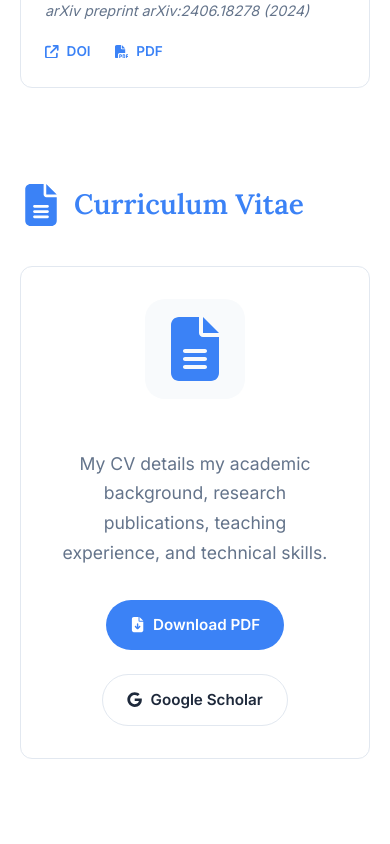
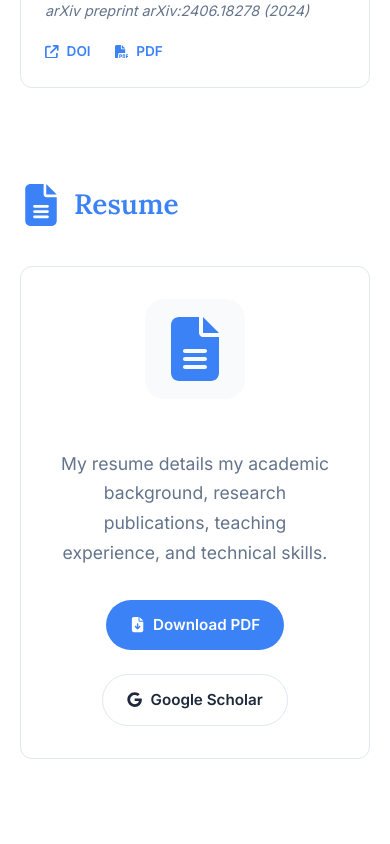
Before and after one commit to umesh-21/umeshkashyap, a React (Create React App) app: page / in a window 390 px wide. Shown: the part 9780-10624 px from the top of the page. Built offline with nearby package versions, Linux system fonts and the light colour scheme; the HTML template or start-up script is replaced by a standard one.

Commit message:
update resume

```diff
--- a/src/App.js
+++ b/src/App.js
@@ -7,7 +7,7 @@ import Achievements from './components/Achievements';
 import Research from './components/Research';
 import Skills from './components/Skills';
 import Publications from './components/Publications';
-import CV from './components/CV';
+import Resume from './components/Resume';
 import Footer from './components/Footer';
 
 function App() {
@@ -46,7 +46,7 @@ function App() {
         <Achievements />
         <Skills />
         <Publications />
-        <CV />
+        <Resume />
       </main>
       <Footer />
     </div>
--- a/src/components/CV.js
+++ /dev/null
@@ -1,31 +0,0 @@
-import React from 'react';
-import { FaFileLines, FaFileArrowDown, FaGoogle } from 'react-icons/fa6';
-import './CV.css';
-
-function CV() {
-  return (
-    <section id="cv">
-      <h2><FaFileLines /> Curriculum Vitae</h2>
-      <div className="cv-container">
-        <div className="cv-icon-box">
-          <FaFileLines />
-        </div>
-        <div className="cv-info">
-          <p className="cv-text">
-            My CV details my academic background, research publications, teaching experience, and technical skills.
-          </p>
-          <div className="cv-actions">
-            <a className="btn btn-primary" href="#" aria-label="Download CV PDF">
-              <FaFileArrowDown /> Download PDF
-            </a>
-            <a className="btn btn-outline" href="https://scholar.google.com/citations?user=pragXJsAAAAJ&hl=en" target="_blank" rel="noopener noreferrer">
-              <FaGoogle /> Google Scholar
-            </a>
-          </div>
-        </div>
-      </div>
-    </section>
-  );
-}
-
-export default CV;
--- a/src/components/Navbar.js
+++ b/src/components/Navbar.js
@@ -12,7 +12,7 @@ function Navbar({ isDarkMode, toggleDarkMode }) {
     { id: 'achievements', label: 'Achievements' },
     { id: 'skills', label: 'Skills' },
     { id: 'publications', label: 'Publications' },
-    { id: 'cv', label: 'CV' }
+    { id: 'resume', label: 'Resume' }
   ];
 
   return (
--- a/src/components/CV.css
+++ b/src/components/Resume.css
@@ -1,4 +1,4 @@
-.cv-container {
+.resume-container {
   background: var(--card-bg);
   border: 1px solid var(--card-border);
   border-radius: var(--radius);
@@ -9,12 +9,12 @@
   transition: all 0.3s ease;
 }
 
-.cv-container:hover {
+.resume-container:hover {
   border-color: var(--accent-color);
   box-shadow: var(--card-shadow);
 }
 
-.cv-icon-box {
+.resume-icon-box {
   font-size: 4rem;
   color: var(--accent-color);
   background: var(--bg-subtle);
@@ -26,17 +26,17 @@
   border-radius: 20px;
 }
 
-.cv-info {
+.resume-info {
   flex: 1;
 }
 
-.cv-text {
+.resume-text {
   font-size: 1.1rem;
   margin-bottom: 2rem;
   color: var(--text-secondary);
 }
 
-.cv-actions {
+.resume-actions {
   display: flex;
   gap: 1.5rem;
   flex-wrap: wrap;
@@ -54,14 +54,14 @@
 }
 
 @media (max-width: 768px) {
-  .cv-container {
+  .resume-container {
     flex-direction: column;
     text-align: center;
     padding: 2rem;
     gap: 2rem;
   }
 
-  .cv-actions {
+  .resume-actions {
     justify-content: center;
   }
 }
--- /dev/null
+++ b/src/components/Resume.js
@@ -0,0 +1,31 @@
+import React from 'react';
+import { FaFileLines, FaFileArrowDown, FaGoogle } from 'react-icons/fa6';
+import './Resume.css';
+
+function Resume() {
+  return (
+    <section id="resume">
+      <h2><FaFileLines /> Resume</h2>
+      <div className="resume-container">
+        <div className="resume-icon-box">
+          <FaFileLines />
+        </div>
+        <div className="resume-info">
+          <p className="resume-text">
+            My resume details my academic background, research publications, teaching experience, and technical skills.
+          </p>
+          <div className="resume-actions">
+            <a className="btn btn-primary" href="/umesh_resume.pdf" download="Umesh_Kashyap_Resume.pdf" aria-label="Download Resume PDF">
+              <FaFileArrowDown /> Download PDF
+            </a>
+            <a className="btn btn-outline" href="https://scholar.google.com/citations?user=pragXJsAAAAJ&hl=en" target="_blank" rel="noopener noreferrer">
+              <FaGoogle /> Google Scholar
+            </a>
+          </div>
+        </div>
+      </div>
+    </section>
+  );
+}
+
+export default Resume;
```
Also changed, not shown: index.html (+4 -4 lines), 1 other file (tests, documents, lock files or other folders).
